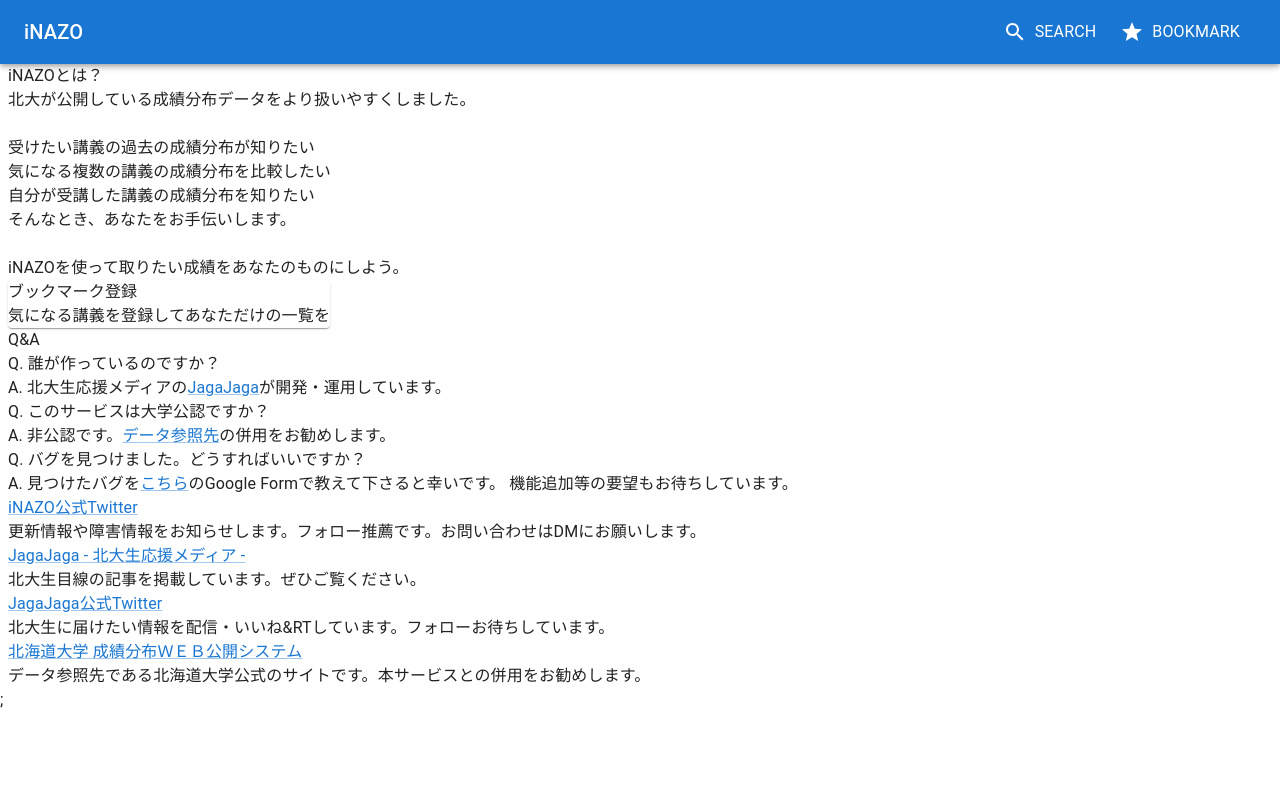
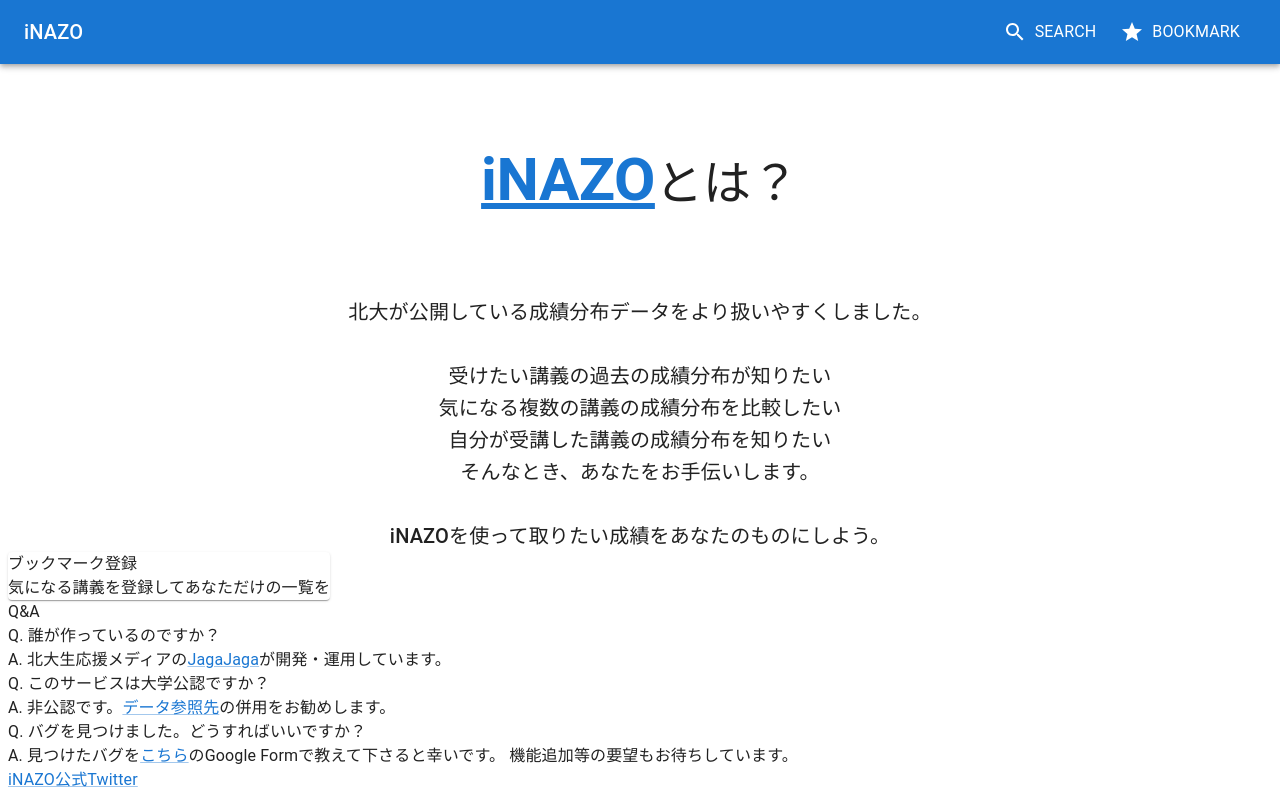
Before and after one commit to iNAZO-org/iNAZO-frontend, a Next.js app: page / in a window 1280 px wide. Shown: the top 793 px of the page. Built offline with nearby package versions, Linux system fonts and the light colour scheme.

Commit message:
[add] style DescribeiNAZO component

```diff
--- a/src/components/organisms/Header.tsx
+++ b/src/components/organisms/Header.tsx
@@ -10,7 +10,7 @@
 
 const Header: FC<HeaderProps> = () => {
   return (
-    <AppBar>
+    <AppBar position="static">
       <Toolbar>
         <Typography variant="h6" component="div" sx={{ flexGrow: 1 }}>
           iNAZO
--- a/src/components/organisms/top/DescribeiNAZO.tsx
+++ b/src/components/organisms/top/DescribeiNAZO.tsx
@@ -6,10 +6,21 @@
 const DescribeiNAZO: FC<DescribeiNAZOProps> = () => {
   return (
     <Grid item>
-      <Typography>
-        <Typography component="span">iNAZO</Typography>とは？
+      <Typography align="center" variant="h3" sx={{ m: "5rem 0" }}>
+        <Typography
+          component="span"
+          variant="h2"
+          sx={{
+            fontWeight: "bold",
+            textDecoration: "underline",
+            color: "primary.main",
+          }}
+        >
+          iNAZO
+        </Typography>
+        とは？
       </Typography>
-      <Typography className="text-h6 text-center">
+      <Typography variant="h6" align="center">
         北大が公開している成績分布データをより扱いやすくしました。
         <br />
         <br />
```
